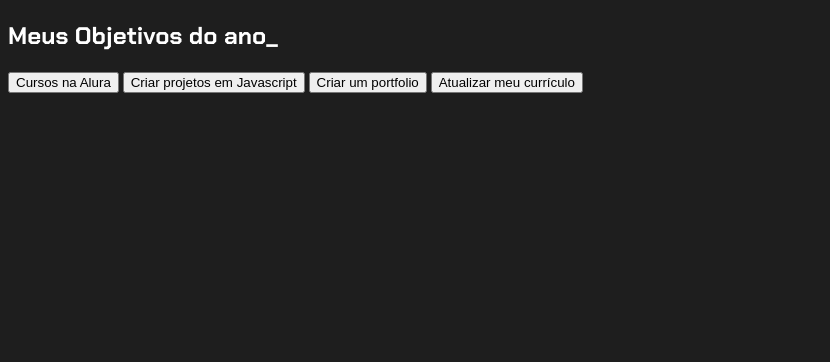
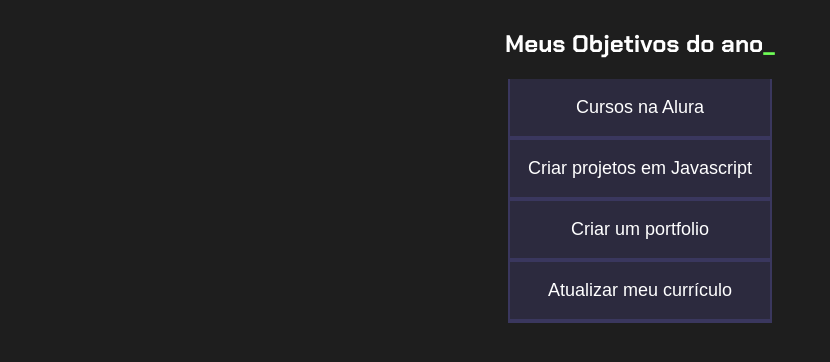
Before and after one commit to Vitoralexandresantos/TRABALHO, a plain HTML site: page index.html in a window 1280 px wide. Shown: the whole page, without its empty margins (0-830 px from the left). Drawn offline with Linux system fonts and the light colour scheme.

Commit message:
aula 2
.

```diff
--- a/index.html
+++ b/index.html
@@ -8,7 +8,8 @@
 
 <body>
     <section class="conteudo-principal">
-        <h2 class="titulo-principal">Meus Objetivos do ano_</h2>
+        <h2 class="titulo-principal">Meus Objetivos do ano<span>_</span></h2>
+
 <div class="botoes">
         <button class="botao">Cursos na Alura</button>
         <button class="botao">Criar projetos em Javascript</button>
--- a/style.css
+++ b/style.css
@@ -9,7 +9,34 @@
     --texto-fundo: rgba(58, 55, 94, 0.3);
 }
 body {
-    background-color: var(--cor-de-fundo);
+    background-color:  var(--cor-de-fundo);
     color: var(--branco);
     font-family: 'Chakra Petch', sans-serif;
 }
+.conteudo-principal {
+    display: flex;
+    flex-direction: column;
+    justify-content: center;
+    align-items: center;
+    max-width: 1200px;
+    width: 100%;
+    margin: 0 auto;
+}
+.titulo-principal span {
+    color: var(--verde);
+}
+
+.botao {
+    font-family: "Crakra Petch", sans-serif;
+    background-color: var(--botao-inativo);
+    color: var(--branco);
+    display: flex;
+    justify-content: center;
+    padding: 1em;
+    font-size: 18px;
+    align-items: center;
+    width: 100%;
+    border-bottom: 4px solid var(--botao-ativo);
+    border-left: 2px solid var(--botao-ativo);
+    border-right: 2px solid var(--botao-ativo);
+    border-top: none;
```
